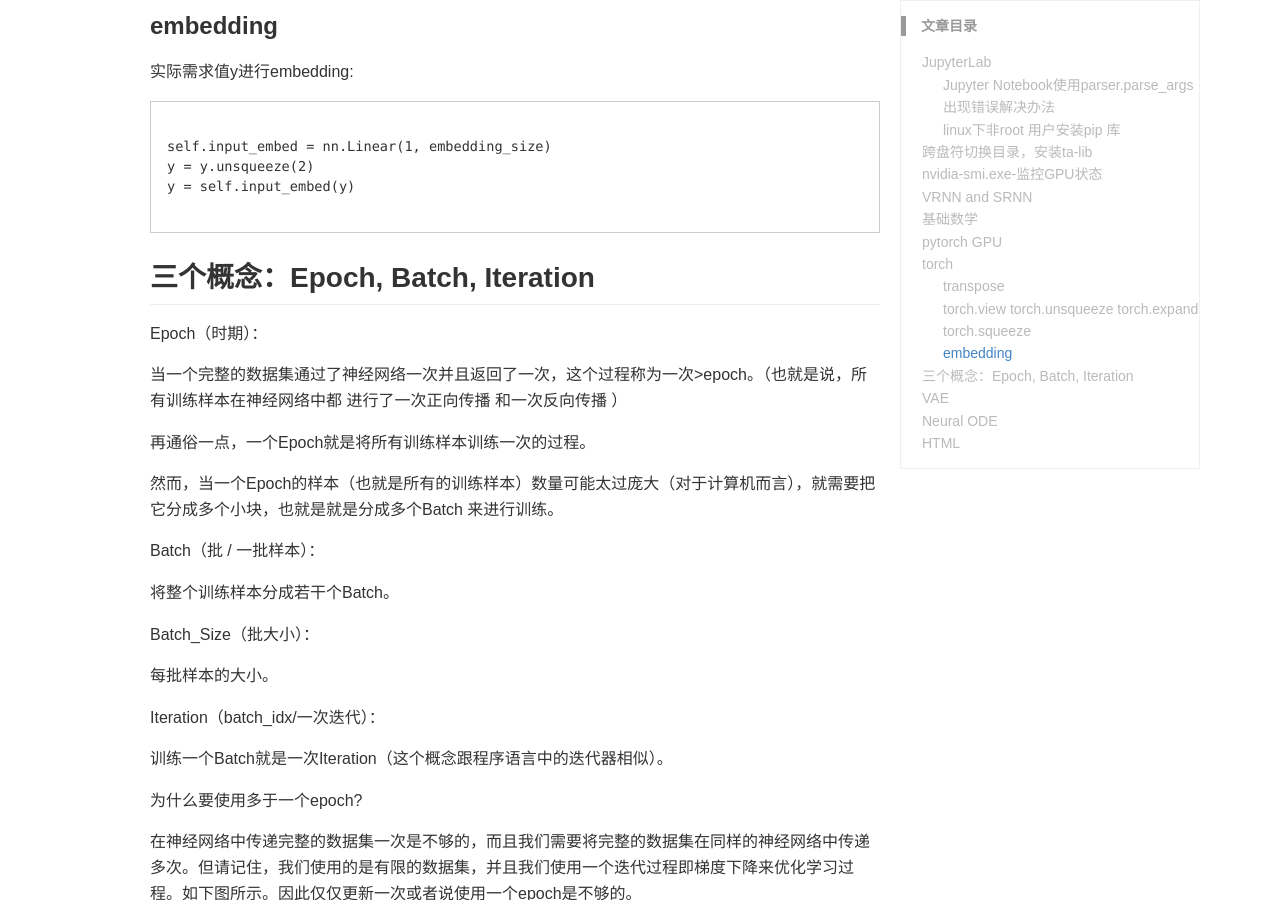
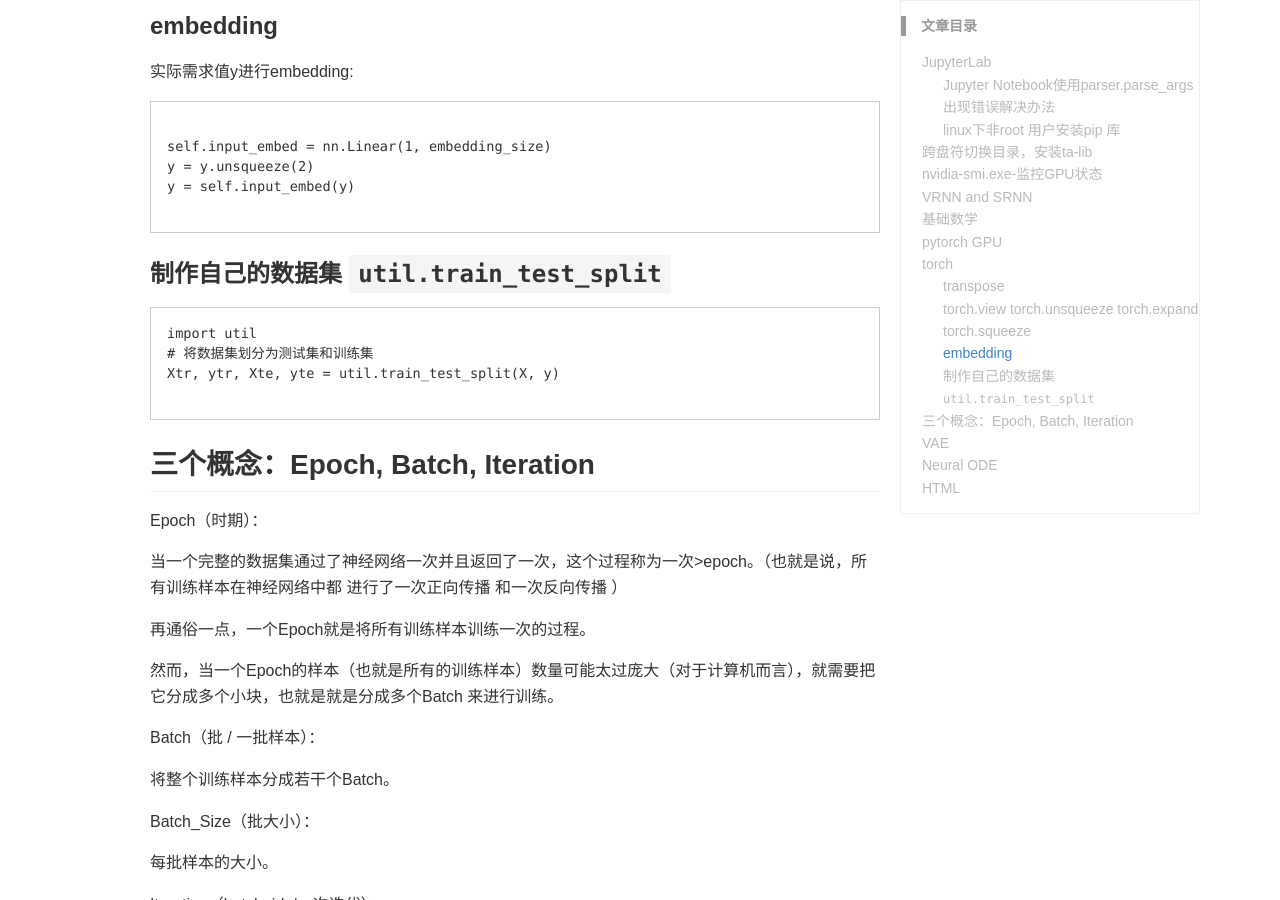
Before and after one commit to MAO202012/MAO202012.github.io, a Jekyll site: the page built from _wiki/xuexizhuji.md, in a window 1280 px wide and 900 px high, scrolled down 6012 px. Built offline with Jekyll 4.4.1, drawn with Linux system fonts in a browser that asks for light colours; some web fonts are replaced; a style sheet for code colours, icons or effects is not loaded.

Commit message:
Update xuexizhuji.md

````diff
--- a/_wiki/xuexizhuji.md
+++ b/_wiki/xuexizhuji.md
@@ -279,6 +279,15 @@ y = self.input_embed(y)
 
 ```
 
+### 制作自己的数据集 `util.train_test_split`
+
+```python
+import util
+# 将数据集划分为测试集和训练集
+Xtr, ytr, Xte, yte = util.train_test_split(X, y)
+
+```
+
 ## 三个概念：Epoch, Batch, Iteration
 
 Epoch（时期）：
````
